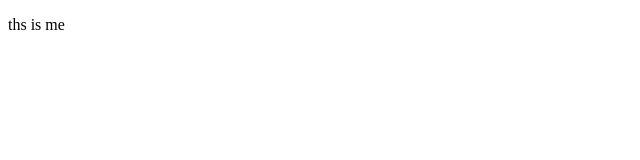
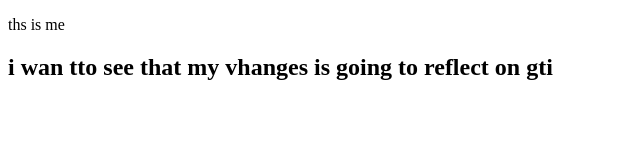
Before and after one commit to shevaniii/myfirstsite, a plain HTML site: page index.html in a window 1280 px wide. Shown: the whole page, without its empty margins (0-640 px from the left). Drawn offline with Linux system fonts and the light colour scheme.

Commit message:
new header tag has been used in it

```diff
--- a/index.html
+++ b/index.html
@@ -7,5 +7,7 @@
 </head>
 <body>
     <p>ths is me</p>
+    <h2>i wan tto see that my vhanges is going to reflect on gti</h2>
+
 </body>
 </html>
```
